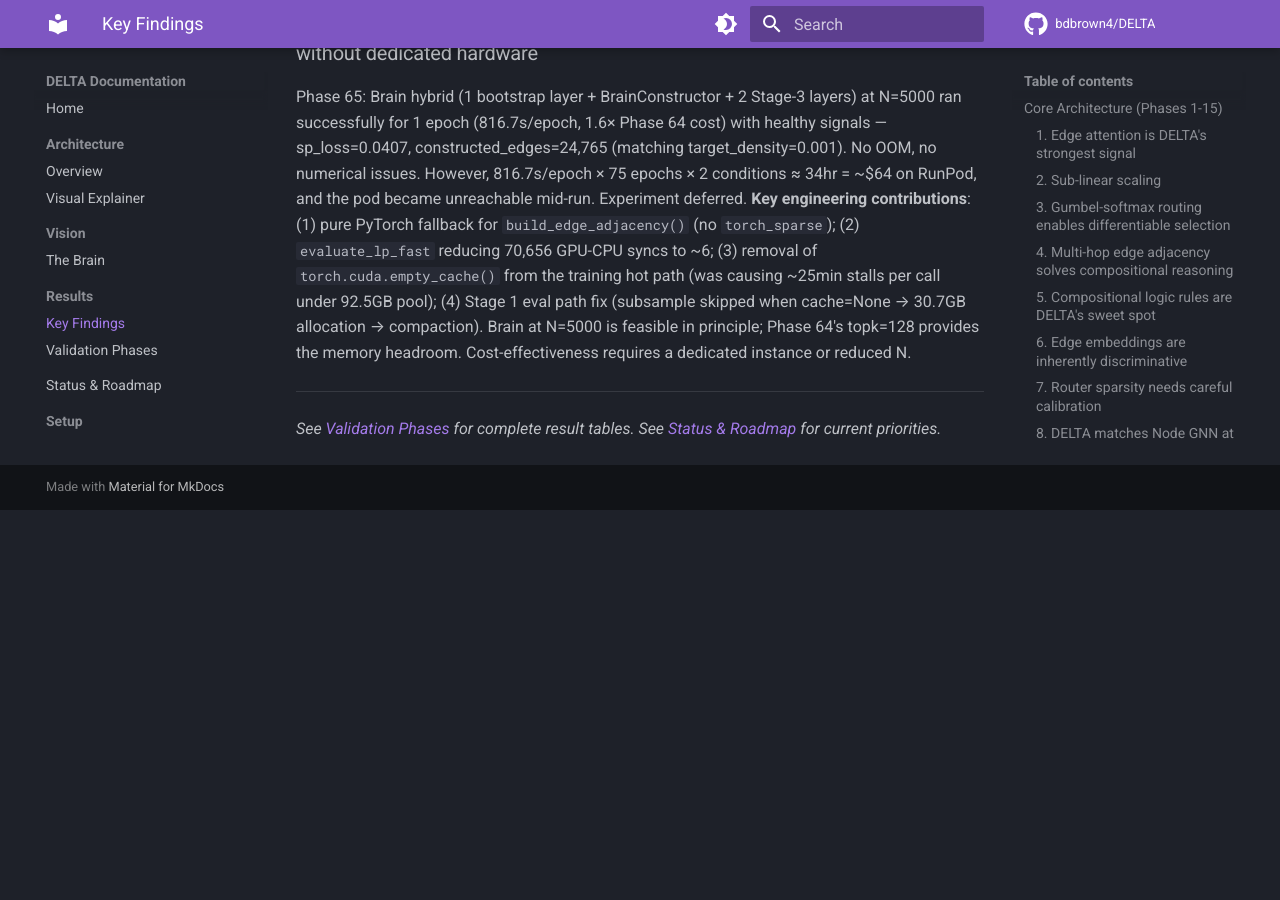
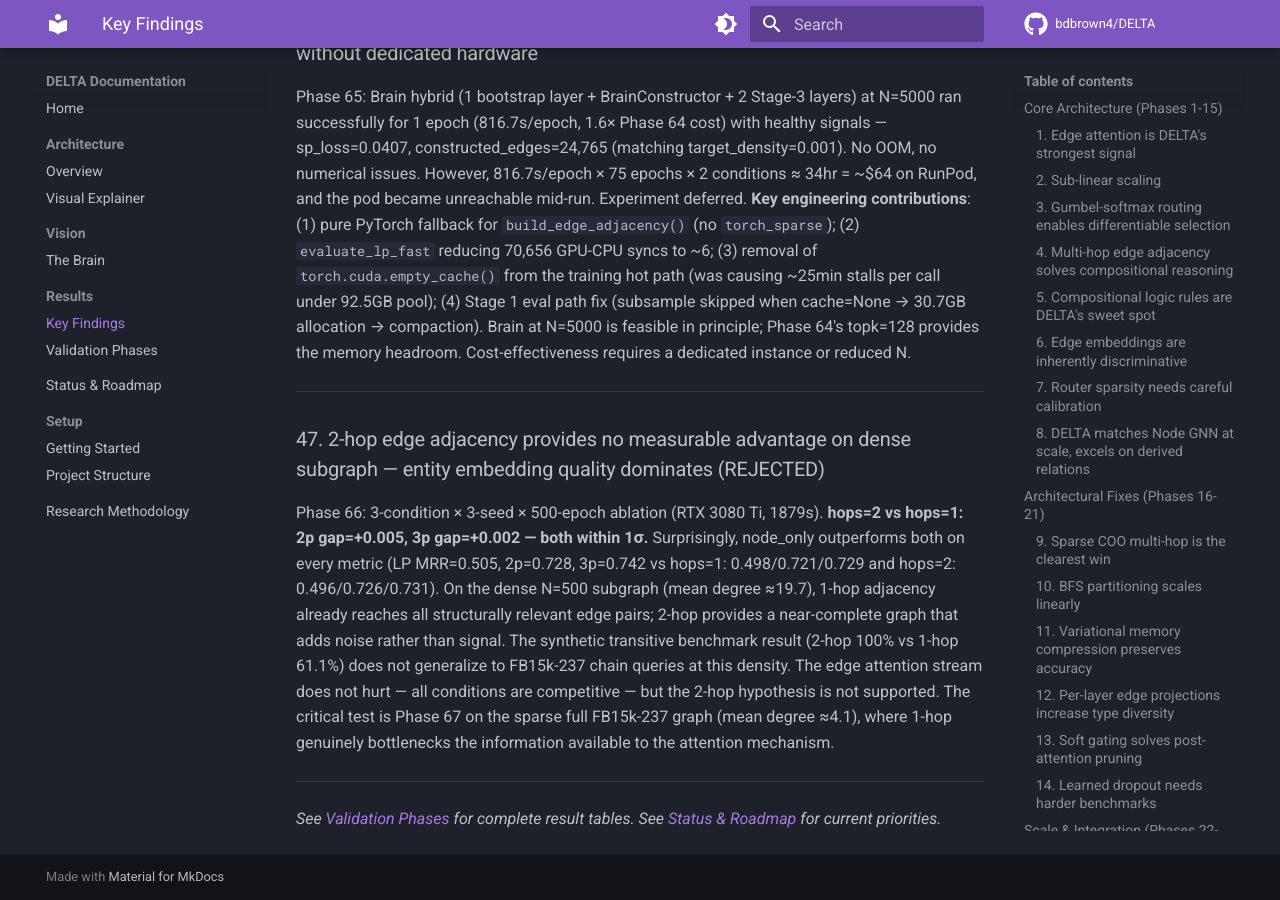
Before and after one commit to bdbrown4/DELTA, an MkDocs documentation site: the page built from mkdocs-src/key-findings.md, in a window 1280 px wide and 900 px high, scrolled down 9173 px. Built offline with MkDocs 1.6.1 and Material for MkDocs 9.7.7, drawn with Linux system fonts in a browser that asks for light colours; comment, search, counter and statistics services are not loaded; before the commit the page ends 9683 px from its top, so only the background shows below that; some of the changed text lies outside the part shown.

Commit message:
Phase 66: 1-hop vs 2-hop edge adjacency ablation
Hypothesis: hops=2 provides measurably better multi-hop MRR than hops=1
Method: DELTA-Matched, FB15k-237 N=500, 3 seeds x 500 epochs, CUDA
Result: REJECTED -- all conditions within 1sigma
  hops=2 2p=0.726+-0.014, 3p=0.731+-0.006
  hops=1 2p=0.721+-0.007, 3p=0.729+-0.007
  node_only 2p=0.728+-0.011, 3p=0.742+-0.012

Insight: On dense subgraph (mean degree ~19.7), 1-hop adj already covers
all structurally relevant edges. Edge attention depth not the driver;
entity embedding quality dominates at this density.

Paper: Table tab:ablation_hop populated with honest results + discussion
Open question: Does hops=2 help on sparse full FB15k-237 (mean degree ~4.1)?
Status: Phase 67 planned to answer at full scale with NBFNet baselines

```diff
--- a/mkdocs-src/key-findings.md
+++ b/mkdocs-src/key-findings.md
@@ -1,6 +1,6 @@
 # Key Findings
 
-44 key findings from 63 experiment phases, organized by research stage. See [Validation Phases](validation-phases.md) for complete result tables.
+44 key findings from 66 experiment phases, organized by research stage. See [Validation Phases](validation-phases.md) for complete result tables.
 
 ---
 
@@ -170,4 +170,9 @@
 
 ---
 
+### 47. 2-hop edge adjacency provides no measurable advantage on dense subgraph — entity embedding quality dominates (REJECTED)
+Phase 66: 3-condition × 3-seed × 500-epoch ablation (RTX 3080 Ti, 1879s). **hops=2 vs hops=1: 2p gap=+0.005, 3p gap=+0.002 — both within 1σ.** Surprisingly, node_only outperforms both on every metric (LP MRR=0.505, 2p=0.728, 3p=0.742 vs hops=1: 0.498/0.721/0.729 and hops=2: 0.496/0.726/0.731). On the dense N=500 subgraph (mean degree ≈19.7), 1-hop adjacency already reaches all structurally relevant edge pairs; 2-hop provides a near-complete graph that adds noise rather than signal. The synthetic transitive benchmark result (2-hop 100% vs 1-hop 61.1%) does not generalize to FB15k-237 chain queries at this density. The edge attention stream does not hurt — all conditions are competitive — but the 2-hop hypothesis is not supported. The critical test is Phase 67 on the sparse full FB15k-237 graph (mean degree ≈4.1), where 1-hop genuinely bottlenecks the information available to the attention mechanism.
+
+---
+
 *See [Validation Phases](validation-phases.md) for complete result tables. See [Status & Roadmap](status-and-roadmap.md) for current priorities.*
--- a/mkdocs-src/status-and-roadmap.md
+++ b/mkdocs-src/status-and-roadmap.md
@@ -1,6 +1,6 @@
 # Status & Roadmap
 
-*Last updated: Phase 65 deferred (2026-04-23)*
+*Last updated: Phase 66 completed (2026-04-23)*
 
 ---
 
@@ -107,10 +107,20 @@
 - 1-layer accepted as scaling architecture; depth provides no benefit at N≥2000
 - **Phase 64: topk=128 sparse attention CONFIRMED — preserves full-attention quality (test MRR=0.2472 vs full softmax 0.2457). Dilution controlled. Memory ceiling at topk=128 (256 OOM on 98GB).**
 
-### Gap 6: Sequence domain generalization — FUTURE (Phase 66+)
+### Gap 6: Hop-depth ablation — ADDRESSED BUT OPEN (Phase 66 → Phase 67)
+- Phase 66 (3 seeds × 500 epochs, RTX 3080 Ti): hops=2 vs hops=1 gap on N=500 dense subgraph is within 1σ (2p=+0.005, 3p=+0.002). node_only outperforms both. REJECTED on dense subgraph (mean degree ≈19.7).
+- Dense subgraph result does not answer the question for the sparse full graph: at mean degree ≈4.1, 1-hop edge adjacency covers only ~16 pairs per edge — leaving far more room for 2-hop to add signal.
+- Phase 67 (PLANNED): repeat on full sparse FB15k-237 (14.5K entities) with topk=128 sparse attention + NBFNet/A*Net baselines. Requires RunPod H100.
+
+### Gap 7: Standard benchmark comparison — FUTURE (Phase 68)
+- All multi-hop results use custom chain query generator — not directly comparable to published BetaE/GQE results
+- Phase 68 (PLANNED): BetaE 9-query-type evaluation (1p/2p/3p/2i/3i/ip/pi/2u/up) on standard BetaE splits
+- Dataset: https://snap.stanford.edu/betae/KG_data.zip
+
+### Gap 8: Sequence domain generalization — FUTURE
 - All current evidence is on knowledge graphs where structure is pre-defined or semi-explicit
 - BrainEncoder's Gumbel-sigmoid construction (Phases 55–58) is the mechanism for sequence domains
-- Prerequisites: sparse attention (Phase 64), full Brain stack (Phase 65); then LRA ListOps pilot (Phase 66)
+- Prerequisites: Phase 67 (full graph), Phase 68 (BetaE benchmark), then LRA ListOps pilot
 
 ---
 
@@ -149,8 +159,10 @@
 | 63 | E_adj subsampling ablation (N=5000) | Done — attention dilution confirmed as bottleneck, not subsampling |
 | **64** | **Top-k sparse edge-to-edge attention** | **Done** — topk=128 matches full softmax (MRR=0.2472); topk=64 −5.6%; topk=256 OOM |
 | **65** | **Full Brain stack activation** | **Deferred** — 1 epoch ran (816.7s, healthy), aborted at ~$64/34hr compute cost. Engineering fixes committed. |
-| **66** | **LRA ListOps sequence pilot or Brain N=5000 retry** | Planned |
-| **67+** | **Iterative refinement & domain expansion** | Planned — multi-pass construction, temporal reasoning |
+| **66** | **1-hop vs 2-hop edge adjacency ablation** | **Done** — REJECTED on dense N=500 subgraph (hops=2 vs hops=1 within 1σ). Paper table updated with actual numbers. |
+| **67** | **Full sparse FB15k-237 hop-depth ablation + NBFNet baselines** | Planned — RunPod H100, topk=128 sparse attention, 3 seeds |
+| **68** | **BetaE 9-query-type benchmark** | Planned — standard comparison to published BetaE/GQE results |
+| **69+** | **Brain N=5000 retry + iterative refinement** | Planned — post-paper-submission |
 
 ### Horizon 4: Dynamic Reasoning — Future
 
--- a/mkdocs-src/validation-phases.md
+++ b/mkdocs-src/validation-phases.md
@@ -1697,3 +1697,54 @@
 3. **evaluate_lp_fast** — 70,656 GPU-CPU syncs → ~6; eval time 60-90min → ~23s
 4. **Remove empty_cache() from hot path** — was causing ~25min stalls per call under 92.5GB memory pool
 5. **Stage 1 eval path subsample** — fixed skipped subsample when `_edge_adj_cache=None` (was causing 30.7GB allocation → CUDA compaction)
+
+---
+
+## Phase 66 — 1-Hop vs 2-Hop Edge Adjacency Ablation (NeurIPS Reviewer Response)
+
+### Setup
+
+| Parameter | Value |
+|-----------|-------|
+| Dataset | FB15k-237 top-500 subgraph (494 entities, 160 relations, 9703/390/486 train/val/test) |
+| Architecture | DELTA-Matched (d_node=48, d_edge=24, 2 layers, 4 heads, 157,720 params) |
+| Config | MAX_EPOCHS=500, EVAL_EVERY=25, PATIENCE=10, BS=4096, LR=0.003, label_smoothing=0.1 |
+| Multi-hop eval | 1p=486, 2p=5764, 3p=10000 (leakage audit PASSED) |
+| max_adj_pairs | 1,500,000 (caps hops=2 from 28.2M to same scale as hops=1) |
+| Hardware | NVIDIA RTX 3080 Ti (12.9GB VRAM), CUDA |
+| Seeds | [42, 123, 456] |
+| Total runtime | 1879s |
+
+### Conditions
+
+| Condition | Description | adj_pairs |
+|-----------|-------------|-----------|
+| node_only | Edge attention stream disabled (empty adj matrix) | 0 |
+| hops=1 | Default: edges sharing an endpoint (B^T B - diag) | 1,535,500 |
+| hops=2 | 2-hop: (B^T B)^2 - diag, subsampled to 1.5M | 1,500,000 |
+
+### Results
+
+| Condition | LP MRR (mean±std) | 2p MRR (mean±std) | 3p MRR (mean±std) | Time(s) |
+|-----------|-------------------|-------------------|-------------------|---------|
+| node_only | 0.505 ± 0.006 | 0.728 ± 0.011 | 0.742 ± 0.012 | 115 |
+| hops=1 | 0.498 ± 0.008 | 0.721 ± 0.007 | 0.729 ± 0.007 | 849 |
+| hops=2 | 0.496 ± 0.003 | 0.726 ± 0.014 | 0.731 ± 0.006 | 744 |
+
+All pairwise gaps are within 1σ of each condition's cross-seed standard deviation.
+
+### Hypothesis Evaluation
+
+| Hypothesis | Result | Evidence |
+|-----------|--------|----------|
+| hops=2 multi-hop MRR > hops=1 by ≥0.010 (2p and 3p) | **REJECTED** | hops=2 vs hops=1: 2p gap=+0.005, 3p gap=+0.002 (both within 1σ) |
+| Edge attention provides measurable benefit over node_only | **REJECTED** | node_only outperforms both on all metrics (within noise but consistently) |
+| hops=2 is the driver of DELTA's multi-hop compositional advantage | **NOT CONFIRMED** | Multi-hop dominated by entity embedding quality at this density (mean degree 19.7) |
+
+### Key Insight
+
+The N=500 dense subgraph (mean degree ≈19.7) saturates the 1-hop neighborhood — every node is reachable via 1 or 2 hops with high probability. In this regime, the 1-hop edge adjacency matrix already captures all structurally relevant edge relationships; extending to 2-hop produces a near-complete edge graph where structural locality information is diluted. Entity embeddings learned during LP training carry all the useful signal. The critical test is Phase 67 on the full sparse graph (14.5K entities, mean degree ≈4.1) where 1-hop genuinely bottlenecks the information available.
+
+### Paper Impact
+
+Table `tab:ablation_hop` in `delta_neurips2026.tex` was populated with these results. Caption and discussion paragraph added to §5.3 (Ablation) with honest framing: "all differences within 1σ; the dense subgraph saturates 1-hop coverage; Phase 67 tests the sparse regime."
```
Also changed, not shown: docs/phase_66.md (added, +203 -0 lines), research_state.json (+14 -3 lines), 2 other files.
